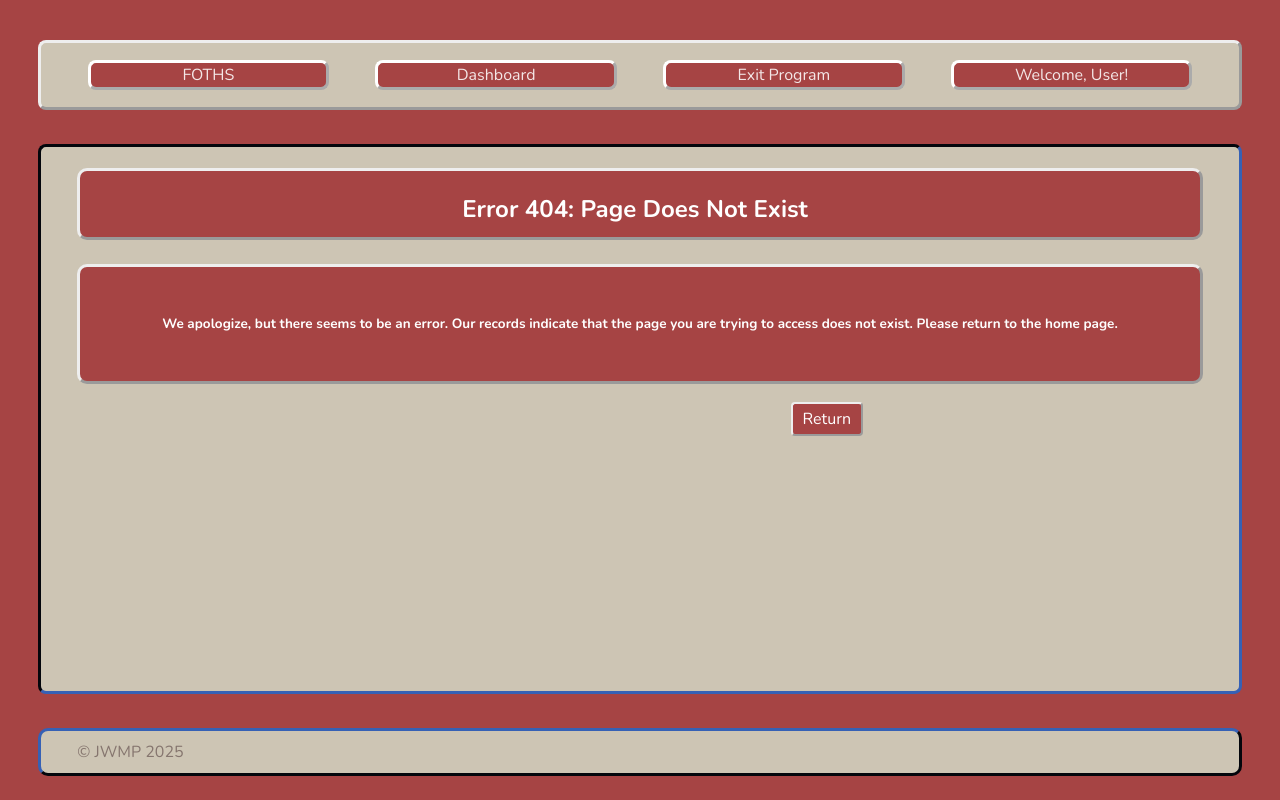
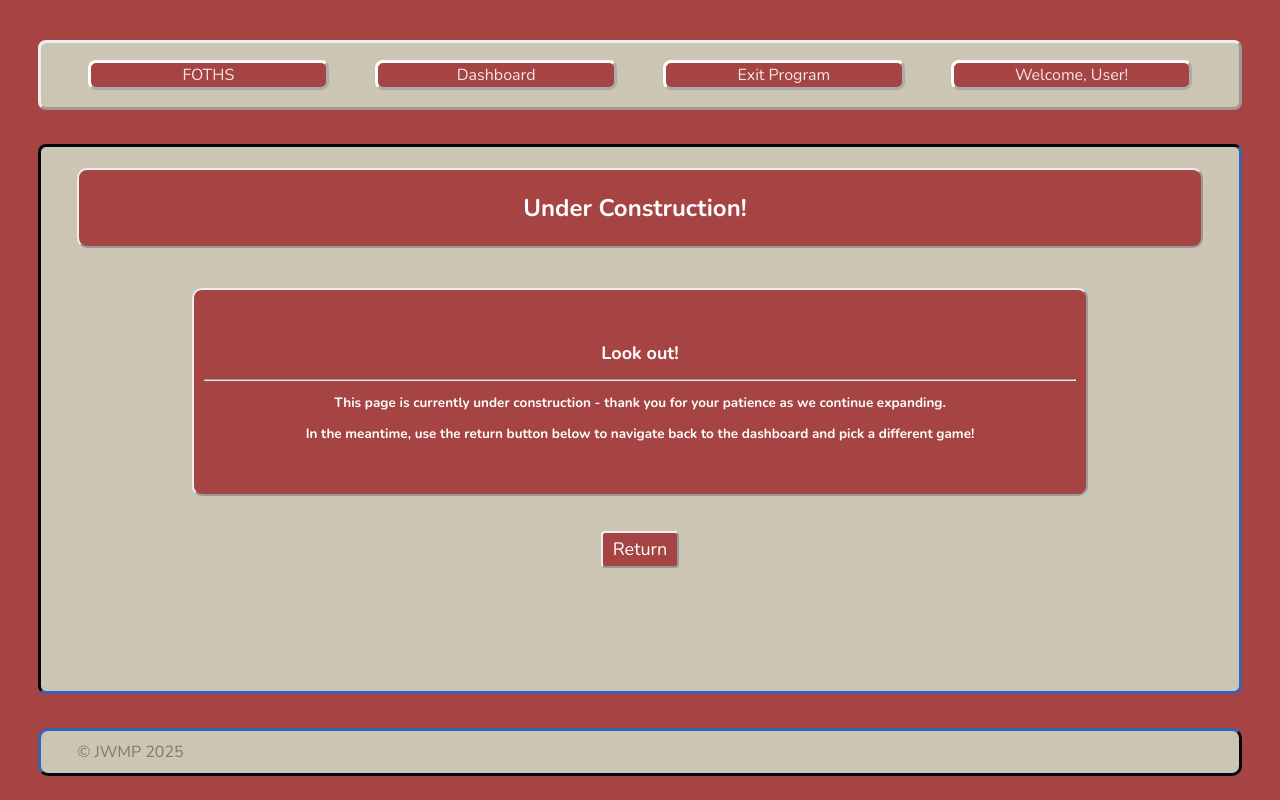
Before and after one commit to jwhitad15/Unit1-FinalProject-FOTHS-Joshua-W, a React (Vite) app in the folder FOTHS/: page /#/under-construction in a window 1280 px wide. Built offline with nearby package versions, Linux system fonts and the light colour scheme.

Commit message:
"UnderConstruction Component added"

```diff
--- a/FOTHS/src/App.css
+++ b/FOTHS/src/App.css
@@ -8,9 +8,6 @@
   /* grid-auto-flow: column; */
   /* vertical-align: middle; */
 }
-
-
-
 
 #hyperlink {
   color: #a64444;
@@ -25,20 +22,6 @@
   text-decoration: none;
 }
 
-/* .checkbox {
-  background-color: white;
-  border: 1.2px solid black;
-  border-radius: 5px;
-} */
-/* OLD//
-.header {
-  border-style: outset;
-  border: 3px outset white;
-  padding-left: 10px;
-  border-radius: 10px;
-  background-color: #a64444
-} */
-
 .header {
   border-style: outset;
   border: 3px outset white;
@@ -50,7 +33,6 @@
   position: grid;
   vertical-align: middle;
 }
-
 .header-element-1 {
   border-style: outset;
   border: 3px outset white;
@@ -106,7 +88,6 @@
   padding-top: auto;
   /* vertical-align: middle; */
 }
-
 .header-user {
   border-style: outset;
   border: 3px outset white;
@@ -129,6 +110,7 @@
   left: 26%;
 
 }
+
 .study-header-logo {
   border-style: outset;
   border: 3px outset white;
@@ -373,6 +355,7 @@
   place-content: center;
   position: fixed;
   top: 21%;
+  width: 12%;
   height: 5%;
   padding-left: 2%;
   padding-right:  2%;
@@ -386,9 +369,11 @@
   place-content: center;
   position: fixed;
   top: 31%;
-  height: 15%;
+  width: 9%;
+  height: 14%;
   padding-left: 2%;
   padding-right:  2%;
+  font-size: xx-small;
 }
 .recent-activity-card-2 {
   border: outset;
@@ -398,10 +383,12 @@
   color: white;
   place-content: center;
   position: fixed;
-  top: 50%;
-  height: 15%;
+  top: 49.75%;
+  width: 9%;
+  height: 14%;
   padding-left: 2%;
   padding-right:  2%;
+  font-size: xx-small;
 }
 .recent-activity-card-3 {
   border: outset;
@@ -411,10 +398,12 @@
   color: white;
   place-content: center;
   position: fixed;
-  top:70%;
-  height: 15%;
+  top:68.5%;
+  width: 9%;
+  height: 14%;
   padding-left: 2%;
   padding-right:  2%;
+  font-size: xx-small;
 }
 
 .scope {
@@ -426,6 +415,7 @@
   place-content: center;
   position: fixed;
   top: 21%;
+  width: 12%;
   height: 5%;
   padding-left: 2%;
   padding-right:  2%;
@@ -439,9 +429,11 @@
   place-content: center;
   position: fixed;
   top: 31%;
+  width: 9%;
   height: 15%;
   padding-left: 2%;
   padding-right:  2%;
+  font-size: xx-small;
 }
 .scope-card-2 {
   border: outset;
@@ -451,10 +443,12 @@
   color: white;
   place-content: center;
   position: fixed;
-  top: 50%;
+  top: 49.75%;
+  width: 9%;
   height: 15%;
   padding-left: 2%;
   padding-right:  2%;
+  font-size: xx-small;
 }
 
 .foths-main {
@@ -504,7 +498,7 @@
   border-radius: 8px;
   background-color: #cdc5b4
 }
-.fruits-grid {
+/* .fruits-grid {
   border: outset;
   border-color: pink;
   display: flex;
@@ -518,11 +512,11 @@
   align-items: center;
   vertical-align: middle;
 
-}
+} */
 .fruit-cards-row-1 {
-  border: outset;
+  /* border: outset; */
   display: flex;
-  /* justify-content: space-evenly; */
+  justify-content: space-evenly;
   align-items: center;
   flex: 0 0 25vw;
   position: fixed;
@@ -535,9 +529,9 @@
   border-color: black;
 }
 .fruit-cards-row-2 {
-  border: outset;
+  /* border: outset; */
   display: flex;
-  /* justify-content: space-evenly; */
+  justify-content: space-evenly;
   align-items: center;
   flex: 0 0 25vw;
   position: fixed;
@@ -550,9 +544,9 @@
   border-color: black;
 }
 .fruit-cards-row-3 {
-  border: outset;
+  /* border: outset; */
   display: flex;
-  /* justify-content: space-evenly; */
+  justify-content: space-evenly;
   align-items: center;
   flex: 0 0 25vw;
   position: fixed;
@@ -566,7 +560,6 @@
 }
 .fruit-card-1 {
   border: outset;
-  display: flex;
   border: 3px outset white;
   border-radius: 8px;
   background-color: #a64444;
@@ -602,14 +595,13 @@
   place-content: center;
   position: fixed;
   top: 31%;
-  /* right: 28.2%; */
+  right: 29%;
   height: 12.5%;
   padding-left: 2%;
   padding-right:  2%;
 }
 .fruit-card-4 {
   border: outset;
-  display: flex;
   border: 3px outset white;
   border-radius: 8px;
   background-color: #a64444;
@@ -630,8 +622,8 @@
   color: white;
   place-content: center;
   position: fixed;
-  top: 50%;
-  left: 46.5%;
+  top: 49.75%;
+  /* left: 46.5%; */
   height: 12.5%;
   padding-left: 2%;
   padding-right:  2%;
@@ -644,8 +636,8 @@
   color: white;
   place-content: center;
   position: fixed;
-  top: 50%;
-  right: 28.2%;
+  top: 49.75%;
+  right: 29%;
   height: 12.5%;
   padding-left: 2%;
   padding-right:  2%;
@@ -672,8 +664,8 @@
   color: white;
   place-content: center;
   position: fixed;
-  top: 70%;
-  left: 46.5%;
+  top: 68.5%;
+  /* left: 46.5%; */
   height: 12.5%;
   padding-left: 2%;
   padding-right:  2%;
@@ -686,8 +678,8 @@
   color: white;
   place-content: center;
   position: fixed;
-  top: 70%;
-  right: 28.2%;
+  top: 68.5%;
+  right: 29%;
   height: 12.5%;
   padding-left: 2%;
   padding-right:  2%;
@@ -757,22 +749,7 @@
   cursor: pointer;
   border-radius: 4px;
 }
-.return-to-dashboard-button-class {
-  border: outset 2.5px;
-  color: white;
-  background-color: #a64444;
-  padding-left: 10px;
-  padding-right: 10px;
-  padding-top: 3px;
-  padding-bottom: 3px;
-  text-align: center;
-  text-decoration: none;
-  display: inline-block;
-  font-size: 16px;
-  margin: 4px 2px;
-  cursor: pointer;
-  border-radius: 4px;
-}
+
 
 .signup-form {
   --c:#4d788f; /* the main color */
@@ -864,6 +841,38 @@
   background-color: #cdc5b4
 }
 
+.error-container {
+  display: grid;
+  justify-content: space-evenly;
+  flex: 0 0 25vw;
+  background: #cdc5b4;
+  color: #85756e;
+  box-sizing: borderbox;
+  border: inset;
+  border-color: #1d3461;
+  align-items: center;
+  border-radius: 8px;
+
+  position: fixed;
+  right: 3%;
+  left: 3%;
+  top: 18%;
+  height:68%
+}
+.return-to-dashboard-button-class {
+  border: outset 2.5px;
+  color: white;
+  background-color: #a64444;
+  padding-left: 10px;
+  padding-right: 10px;
+  padding-top: 3px;
+  padding-bottom: 3px;
+  text-align: center;
+  font-size: 18px;
+  margin: 4px 2px;
+  border-radius: 4px;
+}
+
 .game-card {
   border: outset;
   place-content: center;
@@ -891,6 +900,70 @@
 .effect2:hover {
     box-shadow: 0 4px 8px rgba(94, 203, 233, 0.2);
     border-radius: 20px;
+}
+
+.under-construction-container {
+  display: grid;
+  justify-content: space-evenly;
+  flex: 0 0 25vw;
+  background: #cdc5b4;
+  color: #85756e;
+  box-sizing: borderbox;
+  border: inset;
+  border-color: #1d3461;
+  align-items: center;
+  border-radius: 8px;
+
+  position: fixed;
+  right: 3%;
+  left: 3%;
+  top: 18%;
+  height:68%
+}
+.under-construction-title-container {
+  border: outset 2px;
+  place-content: center;
+  padding-right: 10px;
+  border-radius: 10px;
+  background-color: #a64444;
+  position: fixed;
+  right: 6%;
+  left: 6%;
+  top: 21%;
+  color: white;
+
+}
+.under-construction-display-card {
+  border: outset 2px;
+  place-content: center;
+  padding-top: 10px;
+  padding-bottom: 10px;
+  padding-right: 10px;
+  padding-left: 10px;
+  border-radius: 10px;
+  background-color: #a64444;
+  position: fixed;
+  right: 15%;
+  left: 15%;
+  top: 36%;
+  bottom: 38%;
+  color: white;
+  font-size:xx-small;
+  /* font-size: calc(1vw + .3vh); */
+}
+.under-construction-header {
+  border: outset;
+  display: flex;
+  /* place-content: center; */
+  justify-content: space-evenly;
+  align-items: center;
+  flex: 0 0 25vw;
+  position: fixed;
+  right: 3%;
+  left: 3%;
+  height: 8%;
+  border-radius: 8px;
+  background-color: #cdc5b4
 }
 
 .about-title-container {
@@ -923,6 +996,7 @@
   bottom: 52%;
   color: white;
   font-size:xx-small;
+  /* font-size: calc(1vw + .3vh); */
 }
 .about-app-card {
   border: outset;
@@ -955,7 +1029,6 @@
   box-sizing: borderbox;
   border: outset;
   border-color: #1d3461;
-  align-items: center;
 
   position: fixed;
 
--- a/FOTHS/src/App.jsx
+++ b/FOTHS/src/App.jsx
@@ -7,6 +7,7 @@ import FOTHSMain from './components/foths-main-page';
 import GameMode from './components/game-mode';
 import About from './components/about';
 import Study from './components/study';
+import UnderConstruction from './components/under-construction';
 import ErrorPage from './components/error-page'
 
 function App() {
@@ -23,6 +24,7 @@ function App() {
         <Route path="/game-mode" element={ <GameMode/>} />
         <Route path="/study" element={ <Study/>} />
         <Route path="/about" element={ <About/>} />
+        <Route path="/under-construction" element={ <UnderConstruction/>} />
         <Route path="*" element={<ErrorPage/>} />
       </Routes>
     </>
--- a/FOTHS/src/components/about.jsx
+++ b/FOTHS/src/components/about.jsx
@@ -40,9 +40,9 @@ const About = () => {
 
             </main>
 
-            <form action="./dashboard">
+            {/* <form action="./#/dashboard">
             <input type="submit" value="Go to Another Page" />
-            </form>
+            </form> */}
 
             <footer className="footer">
                 <div className="footer-copyright"> &copy; JWMP 2025 </div>
--- a/FOTHS/src/components/error-page.jsx
+++ b/FOTHS/src/components/error-page.jsx
@@ -1,7 +1,7 @@
 const ErrorPage = () => {
 
     return (
-        <div id="about-main">
+        <div id="error-main">
 
 
             <div className="error-header">
@@ -11,22 +11,22 @@ const ErrorPage = () => {
                 <div className="header-element-4"> Welcome, User! </div>
             </div>
 
-            <main>
-                <div className="about-title-container"> <h2> Error 404: Page Does Not Exist </h2> </div> <br />
+            <div className="error-container">
+                <div className="error-title-container"> <h2> Error 404: Page Does Not Exist </h2> </div> <br />
 
-                <div className="about-story-card">
+                <div className="error-display-card">
                     <h2>We apologize, but there seems to be an error. Our records indicate that the page you are trying to access does not exist. Please return to the home page. </h2>
                 </div>
 
                 <div className="return-to-dashboard-button-class">
-                   <a id="return-to-dashboard-hyperlink" href="./dashboard">Return</a>
+                   <a id="return-to-dashboard-hyperlink" href="./#/dashboard">Return</a>
                 </div>
 
-            </main>
+            </div>
 
-            <form action="./dashboard">
+            {/* <form action="./dashboard">
             <input type="submit" value="Go to Another Page" />
-            </form>
+            </form> */}
 
             <footer className="footer">
                 <div className="footer-copyright"> &copy; JWMP 2025 </div>
--- /dev/null
+++ b/FOTHS/src/components/under-construction.jsx
@@ -0,0 +1,39 @@
+const UnderConstruction = () => {
+
+    return (
+        <div id="under-construction-main">
+
+
+            <div className="under-construction-header">
+                <div className="header-element-1"> FOTHS </div>
+                <div className="header-element-2"> Dashboard </div>
+                <div className="header-element-3"> Exit Program </div>
+                <div className="header-element-4"> Welcome, User! </div>
+            </div>
+
+            <div className="under-construction-container">
+                <div className="under-construction-title-container"> <h2> Under Construction! </h2> </div> <br />
+
+                <div className="under-construction-display-card">
+                    <h1>Look out! </h1> <hr/>
+                    <h2>This page is currently under construction - thank you for your patience as we continue expanding.</h2>
+                    <h2>In the meantime, use the return button below to navigate back to the dashboard and pick a different game!</h2>
+                </div>
+
+                <div className="return-to-dashboard-button-class">
+                   <a id="return-to-dashboard-hyperlink" href="./#/foths">Return</a>
+                </div>
+
+            </div>
+
+
+            <footer className="footer">
+                <div className="footer-copyright"> &copy; JWMP 2025 </div>
+            </footer>
+
+        </div>
+
+    )
+}
+
+export default UnderConstruction;
```
Also changed, not shown: FOTHS/src/components/foths-main-page.jsx (+14 -14 lines).
